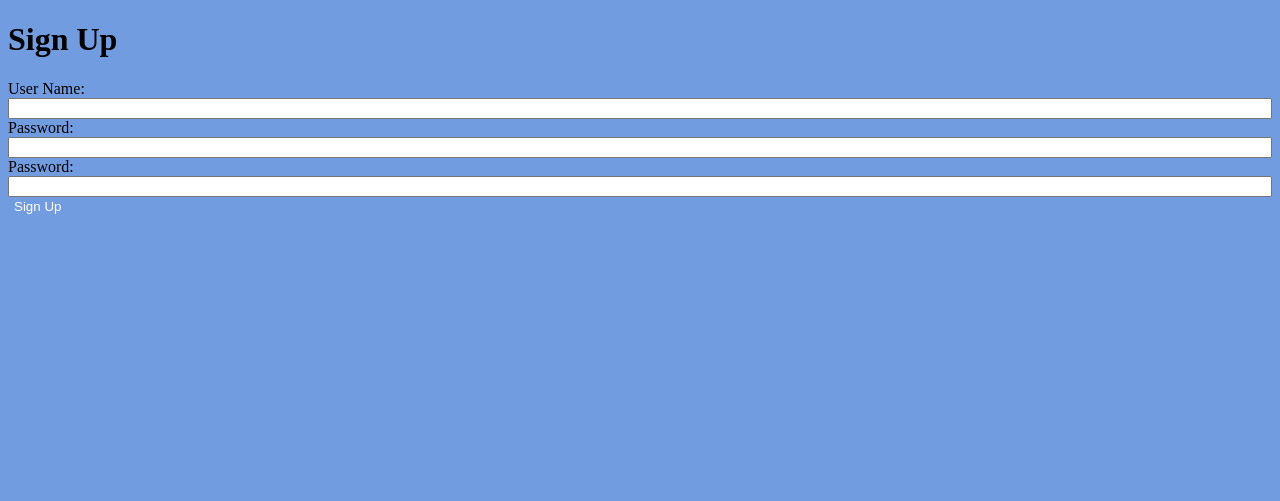
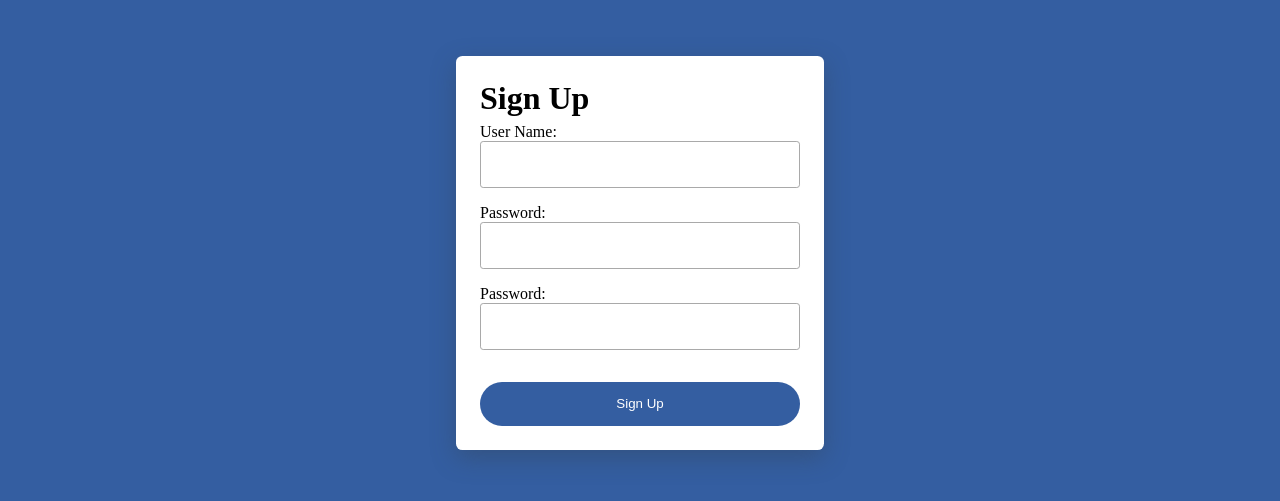
Before and after one commit to YanzhenHuang/CISC3003-Final-Project, a PHP site: page /signup.php in a window 1280 px wide. Shown: the top 501 px of the page. Run offline with PHP 8.4, Linux system fonts and the light colour scheme.

Commit message:
[styles.css] <Add> Write Standard Styles

```diff
--- a/public/css/styles.css
+++ b/public/css/styles.css
@@ -1,21 +1,80 @@
-/* :root {
-    --theme-color: #729ce0;
-} */
+:root {
+    --theme-color: #345ea1;
+}
 
 html,
 body {
-    background-color: #729ce0;
+    background-color: var(--theme-color);
+}
+
+/* Login/Signin Panel*/
+.login-signin-panel {
+    position: relative;
+    top: 3rem;
+    padding: 1.5rem;
+    margin: 0 auto;
+    max-width: 20rem;
+    border-radius: 0.4rem;
+
+    box-shadow: rgba(51, 68, 85, 0.416) 0px 8px 24px;
+
+    background-color: white;
+    transition: transform 0.2s ease-in-out;
+}
+
+.login-signin-panel:hover {
+    transform: scale(1.01);
+    cursor: pointer;
+}
+
+.login-signin-panel h1 {
+    margin-top: 0;
+    margin-bottom: 0.4rem;
 }
 
 /* Label-Text Input Pair*/
 .label-and-text-input {
     display: flex;
     flex-direction: column;
+    margin-bottom: 1rem;
+}
+
+.label-and-text-input input {
+    padding: 0.5rem;
+    min-height: 1.8rem;
+    max-width: 50rem;
+    border-style: solid;
+    border-radius: 0.2rem;
+    border-color: rgb(169, 169, 169);
+    border-width: 0.12rem;
+}
+
+.label-and-text-input input:hover {
+    background-color: rgb(232, 232, 232);
+}
+
+.label-and-text-input input:focus {
+    outline: none;
+    border-color: var(--theme-color);
 }
 
 /* Submit Button */
 .submit-btn {
-    background: #729ce0;
+    display: block;
+    margin: 0 auto;
+    margin-top: 2rem;
+    width: 100%;
+    padding: 0.9rem;
+    border-radius: 3rem;
+
+    background: var(--theme-color);
     color: white;
     border: none;
+    transition: transform 0.2s ease-in-out;
 }
+
+.submit-btn:hover {
+    cursor: pointer;
+    transform: scale(1.02);
+    box-shadow: #345ea15f 0px 8px 15px;
+}
```
